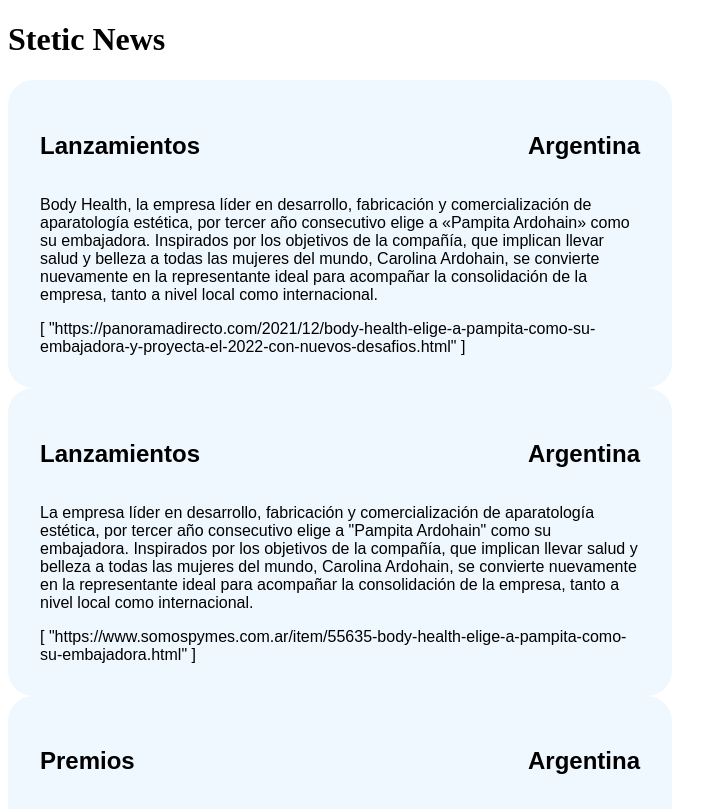
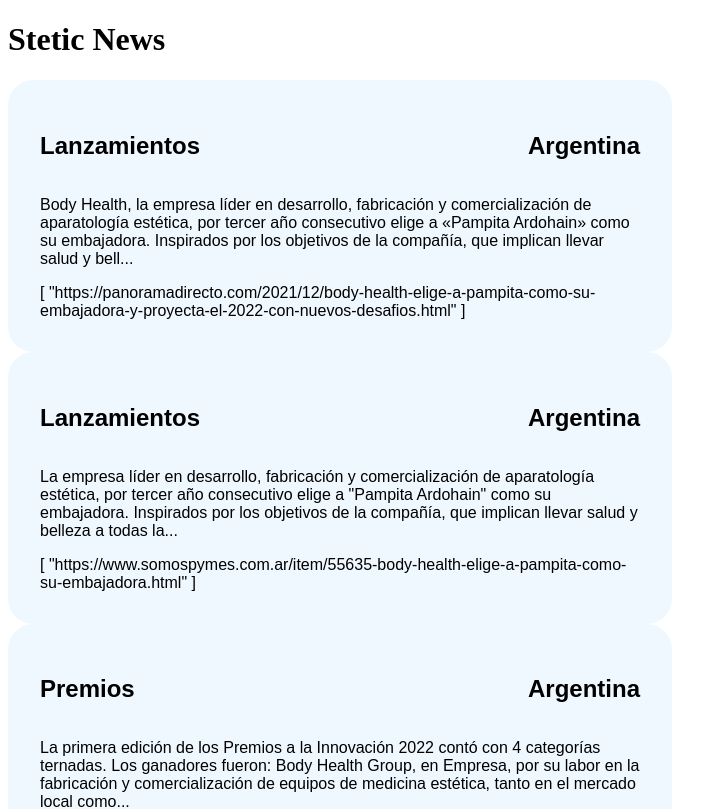
Before and after one commit to florxita/body-health-test-tecnico, a Vue app: page / in a window 1280 px wide. Shown: the top 809 px of the page, without its empty margins (0-727 px from the left). Built offline with nearby package versions, Linux system fonts and the light colour scheme.

Commit message:
Corregi el renderizado de la card agregando la key. Se redujo la cantidad de caracteres del body al pintar la card.

```diff
--- a/src/App.vue
+++ b/src/App.vue
@@ -2,13 +2,16 @@
 import { ref, onMounted, computed, watch } from "vue";
 import Card from "./components/Card.vue";
 
-const noticias = ref([]);
+const news = ref([]);
 const loading = ref(true);
 
+/**
+ * Fetch Data Json
+ */
 const getData = async () => {
   try {
     const response = await fetch("http://127.0.0.1:5173/src/api/data.json");
-    noticias.value = await response.json();
+    news.value = await response.json();
   } catch (error) {
     console.log(error);
   } finally {
@@ -16,10 +19,9 @@
       loading.value = false;
     }, 2000);
   }
-
-  console.log(noticias);
 };
 
+/** Funcion que se ejecuta cuando se carga el componente */
 onMounted(() => {
   getData();
 });
@@ -28,13 +30,14 @@
 <template>
   <h1>Stetic News</h1>
   <p v-if="loading">Cargando</p>
-  <div v-if="!loading" class="container">
+  <div v-else="!loading" class="container">
     <Card
-      v-for="noticia in noticias"
-      :category="noticia.category"
-      :region="noticia.region"
-      :body="noticia.body"
-      :url="noticia.url"
+      v-for="_new in news"
+      :key="_new.id"
+      :category="_new.category"
+      :region="_new.region"
+      :body="_new.body"
+      :url="_new.url"
     />
   </div>
 </template>
--- a/src/components/Card.vue
+++ b/src/components/Card.vue
@@ -1,5 +1,7 @@
 <script setup>
-defineProps({
+import { ref } from "vue";
+
+const { body } = defineProps({
   id: Number,
   category: String,
   region: String,
@@ -7,6 +9,13 @@
   hour: Date,
   url: Array,
 });
+
+const bodySliced = ref("");
+
+/**
+ * Funcion que limita cantidad de caracteres.
+ */
+bodySliced.value = body.slice(0, 254).concat("...");
 </script>
 
 <template>
@@ -17,7 +26,7 @@
     </div>
     <article>
       <p>
-        {{ body }}
+        {{ bodySliced }}
       </p>
     </article>
     <div class="flex">
```
